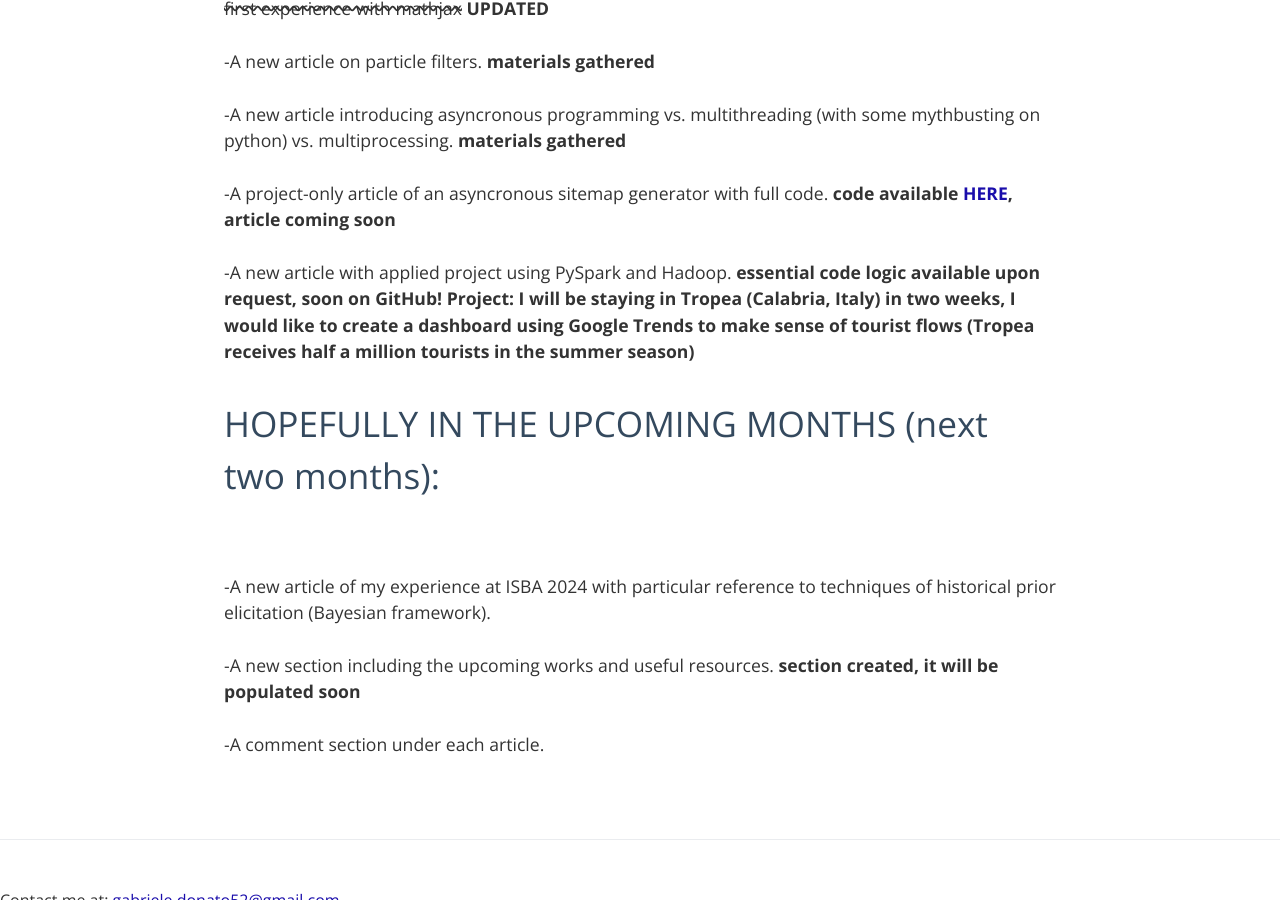
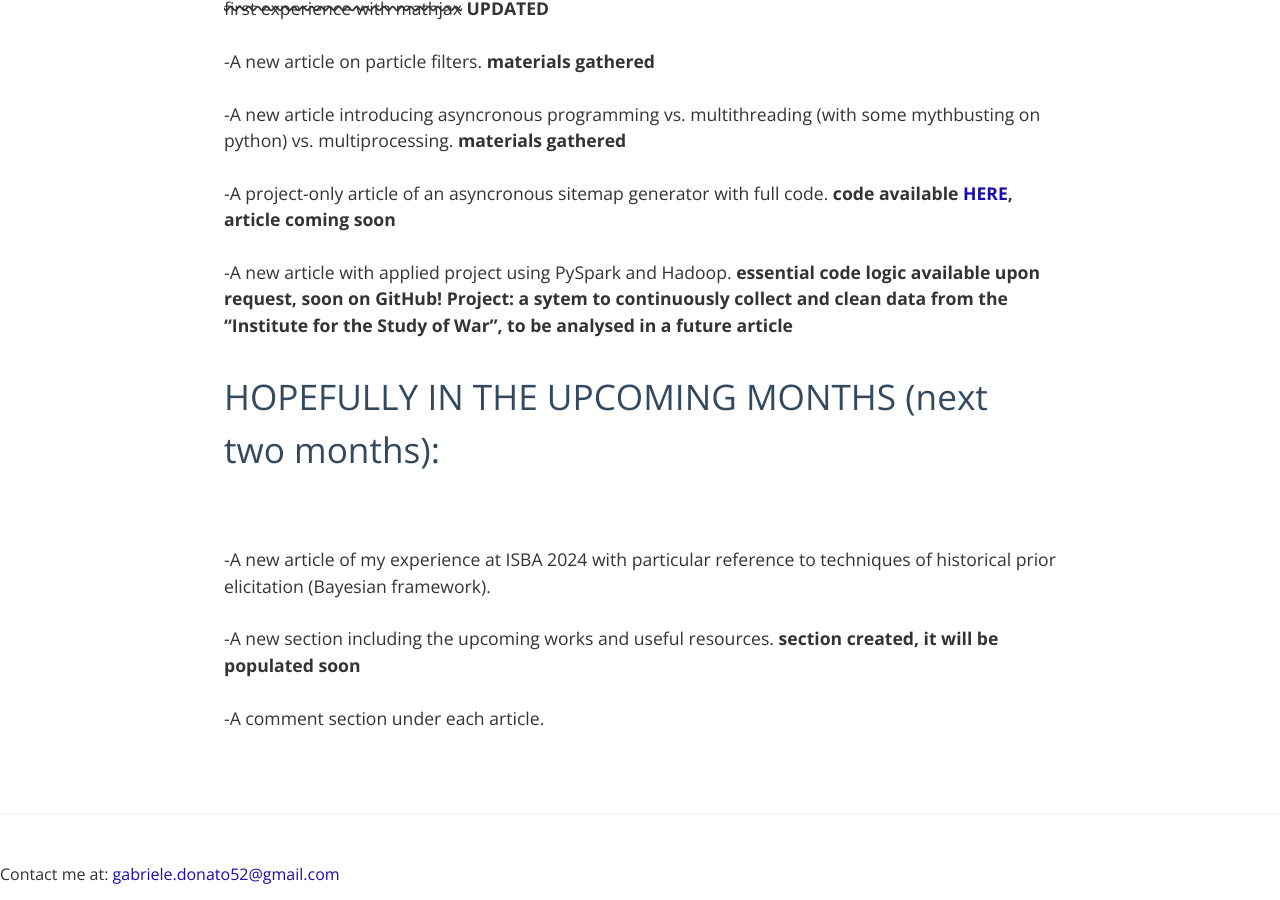
Before and after one commit to Gabriele-Donato/gabrieledonato, a Jekyll site: the page built from _posts/2024-07-13-Updates.md, in a window 1280 px wide and 900 px high, scrolled down 1639 px. Built offline with Jekyll 4.4.1, drawn with Linux system fonts in a browser that asks for light colours.

Commit message:
upadated data eng. project

```diff
--- a/_posts/2024-07-13-Updates.md
+++ b/_posts/2024-07-13-Updates.md
@@ -48,7 +48,7 @@ It serves a didactic and experimental purpose that will be explored further in a
 -A project-only article of an asyncronous sitemap generator with full code. **code available [HERE](https://github.com/Gabriele-Donato/website-materials-/tree/Scraping/Asynchronous_Sitemap_Generator), article coming soon**
 \
 \
--A new article with applied project using PySpark and Hadoop. **essential code logic available upon request, soon on GitHub! Project: I will be staying in Tropea (Calabria, Italy) in two weeks, I would like to create a dashboard using Google Trends to make sense of tourist flows (Tropea receives half a million tourists in the summer season)**
+-A new article with applied project using PySpark and Hadoop. **essential code logic available upon request, soon on GitHub! Project: a sytem to continuously collect and clean data from the "Institute for the Study of War", to be analysed in a future article**
 
 
 # HOPEFULLY IN THE UPCOMING MONTHS (next two months):
```
